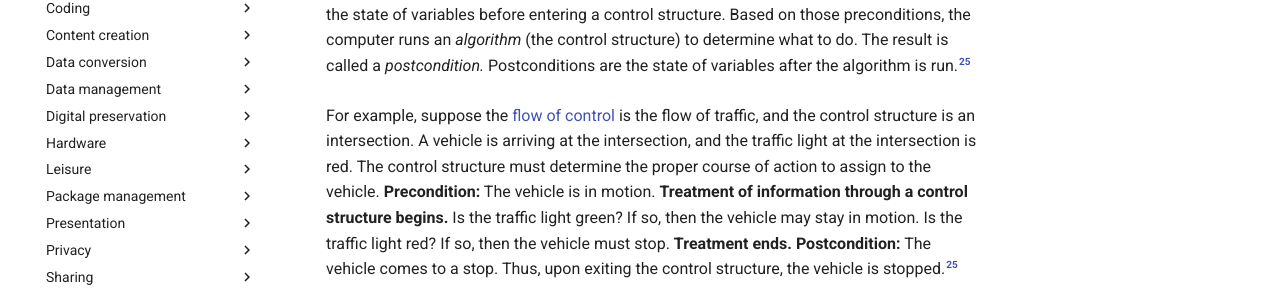
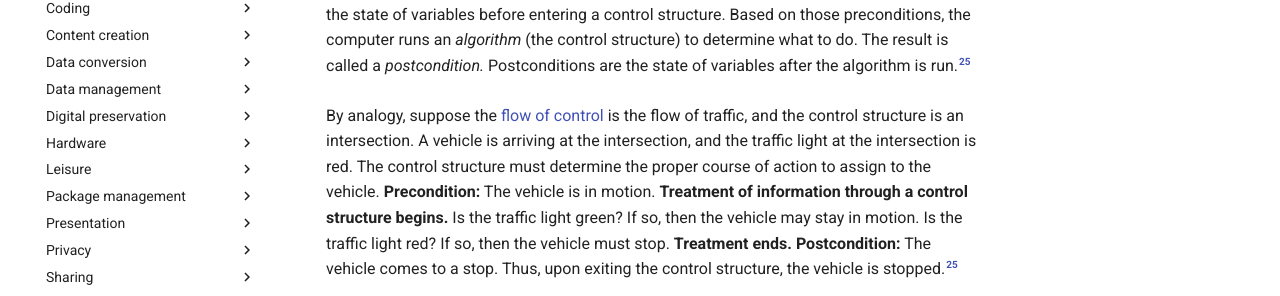
Before and after one commit to oronymzy/tips, an MkDocs documentation site: the page built from docs/glossry.md, in a window 1280 px wide and 900 px high, scrolled down 5579 px. Shown: the part 154-450 px from the top of the window. Built offline with MkDocs 1.6.1 and Material for MkDocs 9.7.7, drawn with Linux system fonts in a browser that asks for light colours; comment, search, counter and statistics services are not loaded.

Commit message:
Change 'For example' to 'By analogy'

```diff
--- a/docs/glossry.md
+++ b/docs/glossry.md
@@ -116,7 +116,7 @@ else
 **control structure** {: #controlstructuredef }
 : count noun
 : A construct, made up of one or more [blocks](#blockdef), that directs the [control flow](#controlflowdef) of a program when given certain conditions and parameters. It is the basic decision-making process in computing. Its initial conditions and parameters are called *preconditions.* Preconditions are the state of variables before entering a control structure. Based on those preconditions, the computer runs an *algorithm* (the control structure) to determine what to do. The result is called a *postcondition.* Postconditions are the state of variables after the algorithm is run.[^controlstructuredef-note1]
-: For example, suppose the [flow of control](#controlflowdef) is the flow of traffic, and the control structure is an intersection. A vehicle is arriving at the intersection, and the traffic light at the intersection is red. The control structure must determine the proper course of action to assign to the vehicle. **Precondition:** The vehicle is in motion. **Treatment of information through a control structure begins.** Is the traffic light green? If so, then the vehicle may stay in motion. Is the traffic light red? If so, then the vehicle must stop. **Treatment ends. Postcondition:** The vehicle comes to a stop. Thus, upon exiting the control structure, the vehicle is stopped.[^controlstructuredef-note1]
+: By analogy, suppose the [flow of control](#controlflowdef) is the flow of traffic, and the control structure is an intersection. A vehicle is arriving at the intersection, and the traffic light at the intersection is red. The control structure must determine the proper course of action to assign to the vehicle. **Precondition:** The vehicle is in motion. **Treatment of information through a control structure begins.** Is the traffic light green? If so, then the vehicle may stay in motion. Is the traffic light red? If so, then the vehicle must stop. **Treatment ends. Postcondition:** The vehicle comes to a stop. Thus, upon exiting the control structure, the vehicle is stopped.[^controlstructuredef-note1]
 
 **control variable** {: #controlvariabledef }
 : count noun
```
